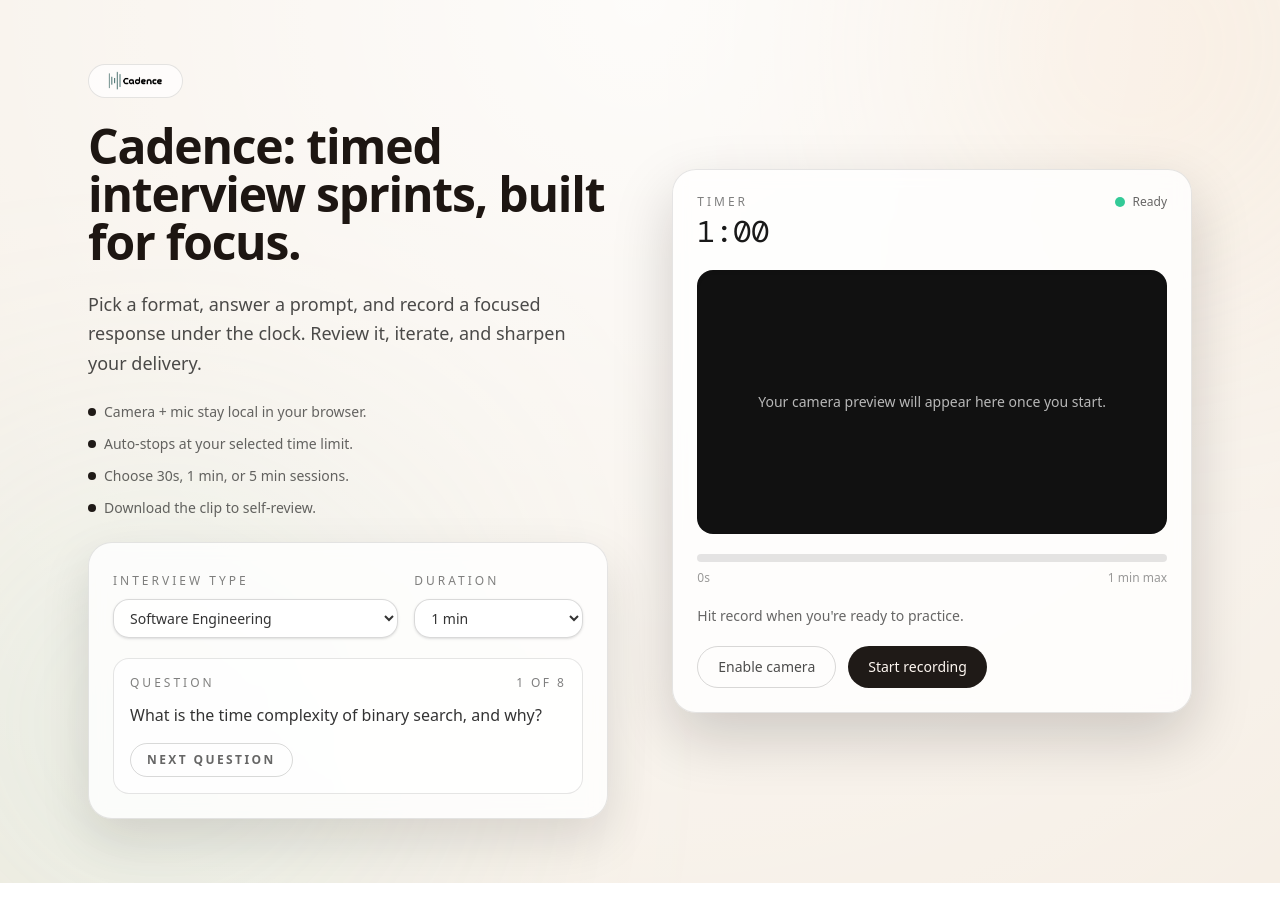
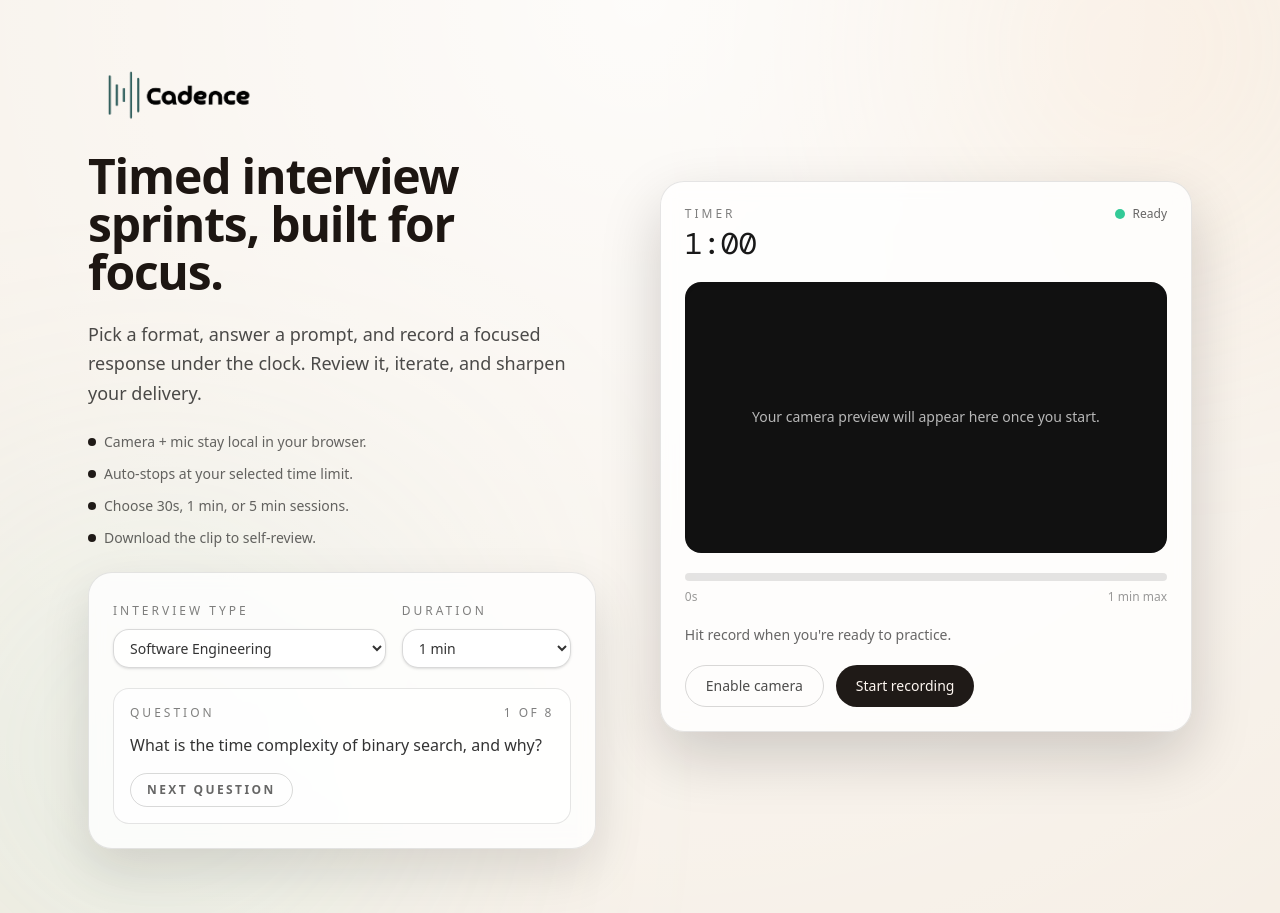
Before and after one commit to Mihir-A/Cadence, a Next.js app: page / in a window 1280 px wide. Before the commit the page ends 883 px from the top, so only its background shows below. Built offline with nearby package versions, Linux system fonts and the light colour scheme.

Commit message:
Update page.tsx

```diff
--- a/app/page.tsx
+++ b/app/page.tsx
@@ -673,15 +673,15 @@ export default function Home() {
 
         <main className="relative mx-auto flex min-h-screen max-w-6xl flex-col items-start justify-center gap-12 px-6 py-16 lg:flex-row lg:items-center lg:gap-16">
           <section className="max-w-xl space-y-6">
-            <div className="inline-flex items-center rounded-full border border-black/10 bg-white/70 px-3 py-1">
+            <div className="inline-flex items-center">
               <img
                 src="/cadencelogo.png"
                 alt="Cadence"
-                className="h-6 w-auto"
+                className="h-16 w-auto"
               />
             </div>
             <h1 className="text-4xl font-semibold tracking-tight text-[#1d1612] sm:text-5xl">
-              Cadence: timed interview sprints, built for focus.
+              Timed interview sprints, built for focus.
             </h1>
             <p className="text-lg leading-relaxed text-black/70">
               Pick a format, answer a prompt, and record a focused response
```
